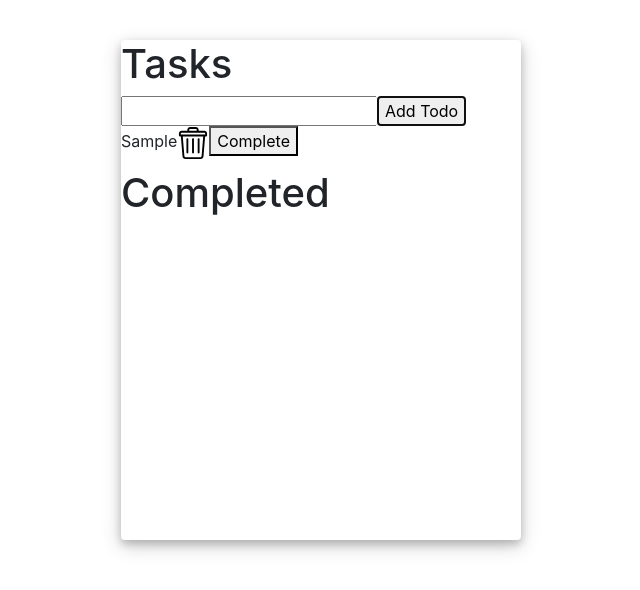
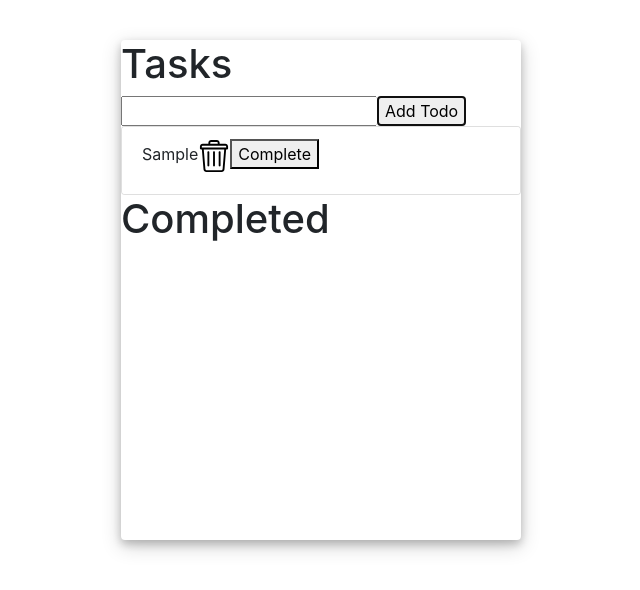
Before and after one commit to glitchy-cat/glitchy-planner, a React (Create React App) app: page / in a window 1280 px wide. Both pictures are taken after typing "Sample" into the empty fields and a click on the button "Add Todo". Shown: the top 590 px of the page, without its empty margins (319-959 px from the left). Built offline with nearby package versions, Linux system fonts and the light colour scheme.

Commit message:
Added bootstrap card to Todolist

```diff
--- a/src/components/Todolist.jsx
+++ b/src/components/Todolist.jsx
@@ -1,20 +1,28 @@
-import React from 'react';
-import Todoitem from './Todoitem';
-
+import React from "react";
+import Todoitem from "./Todoitem";
+import * as BootStrap from "react-bootstrap";
 class Todolist extends React.Component {
   render() {
-
     const { todos } = this.props;
 
-        return(
-            <div className='todoListContainer'>
-                {
-                    todos.map((_todo, _index) => {
-                        return(
-                        <Todoitem deleteTodoFn={this.deleteTodo} updateTodoFn={this.updateTodo} key={_index} todo={_todo}>{_todo}</Todoitem>
-                        )
-                    })
-                }
+    return (
+      <div className="card">
+        <BootStrap.ListGroup variant="flush">
+          {todos.map((_todo, _index) => {
+            return (
+              <BootStrap.ListGroup.Item>
+                <Todoitem
+                  deleteTodoFn={this.deleteTodo}
+                  updateTodoFn={this.updateTodo}
+                  key={_index}
+                  todo={_todo}
+                >
+                  {_todo}
+                </Todoitem>
+              </BootStrap.ListGroup.Item>
+            );
+          })}
+        </BootStrap.ListGroup>
       </div>
     );
   }
@@ -25,6 +33,5 @@ class Todolist extends React.Component {
   deleteTodo = (todo) => {
     this.props.deleteTodoFn(todo);
   };
-
 }
 export default Todolist;
```
Lines whose indentation alone changed are shown as unchanged.
